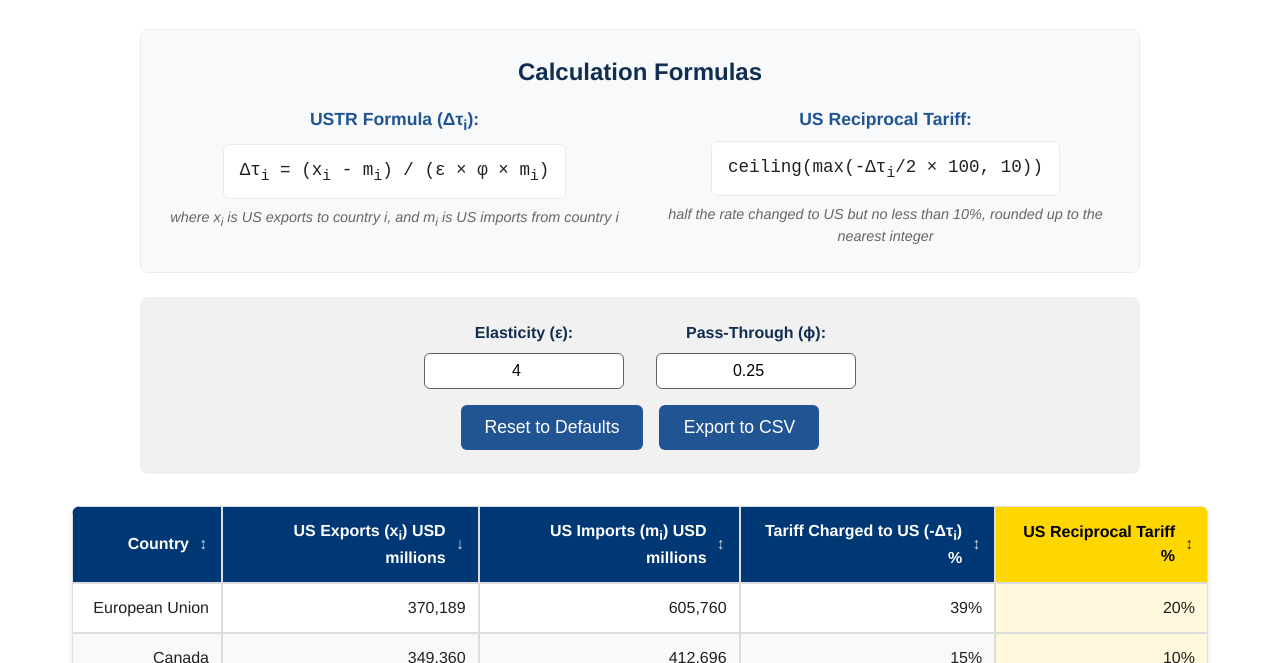
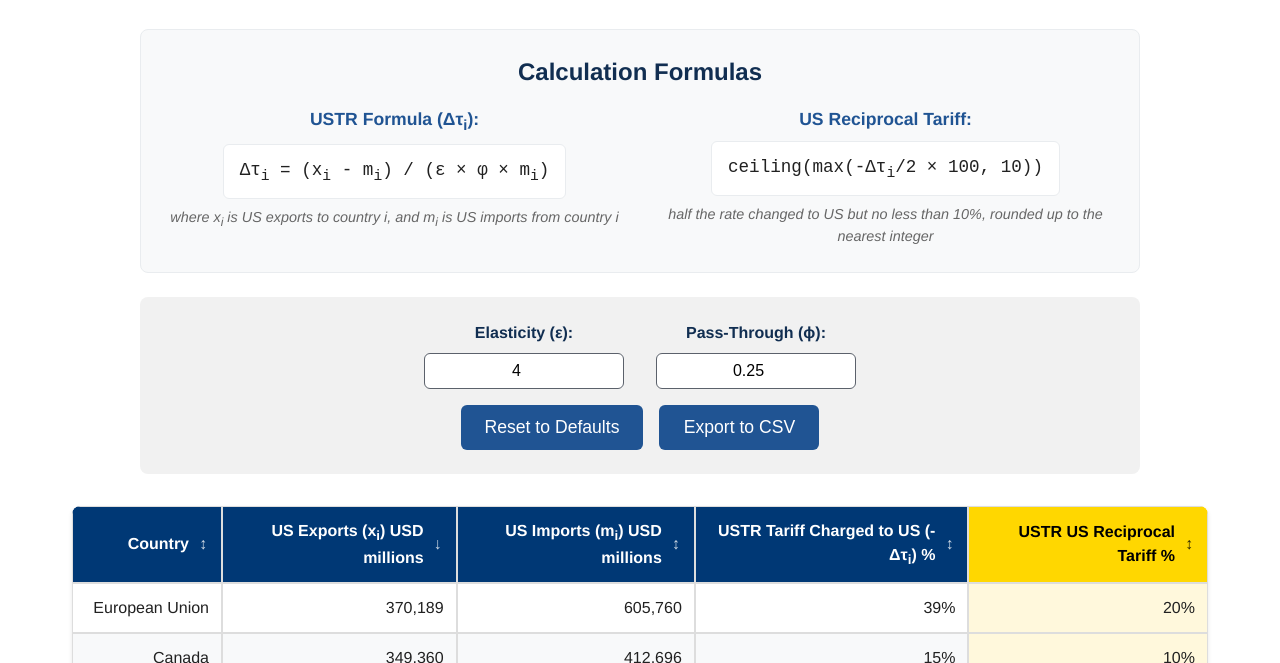
Before and after one commit to jssmith/tariff-calc, a plain HTML site: page index.html in a window 1280 px wide. Shown: the part 137-800 px from the top of the page. Drawn offline with Linux system fonts and the light colour scheme.

Commit message:
clarify column names

```diff
--- a/index.html
+++ b/index.html
@@ -65,12 +65,12 @@
                             <button class="sort-button" data-column="imports" title="Sort by imports">↕</button>
                         </th>
                         <th>
-                            <span>Tariff Charged to US (-Δτ<sub>i</sub>)</span>
-                            <span>%</span>
+                            <span>USTR Tariff Charged to US</span>
+                            <span>(-Δτ<sub>i</sub>) %</span>
                             <button class="sort-button" data-column="tariff" title="Sort by tariff rate">↕</button>
                         </th>
                         <th class="us-tariff">
-                            <span>US Reciprocal Tariff</span>
+                            <span>USTR US Reciprocal Tariff</span>
                             <span>%</span>
                             <button class="sort-button" data-column="usTariff" title="Sort by US tariff">↕</button>
                         </th>
```
